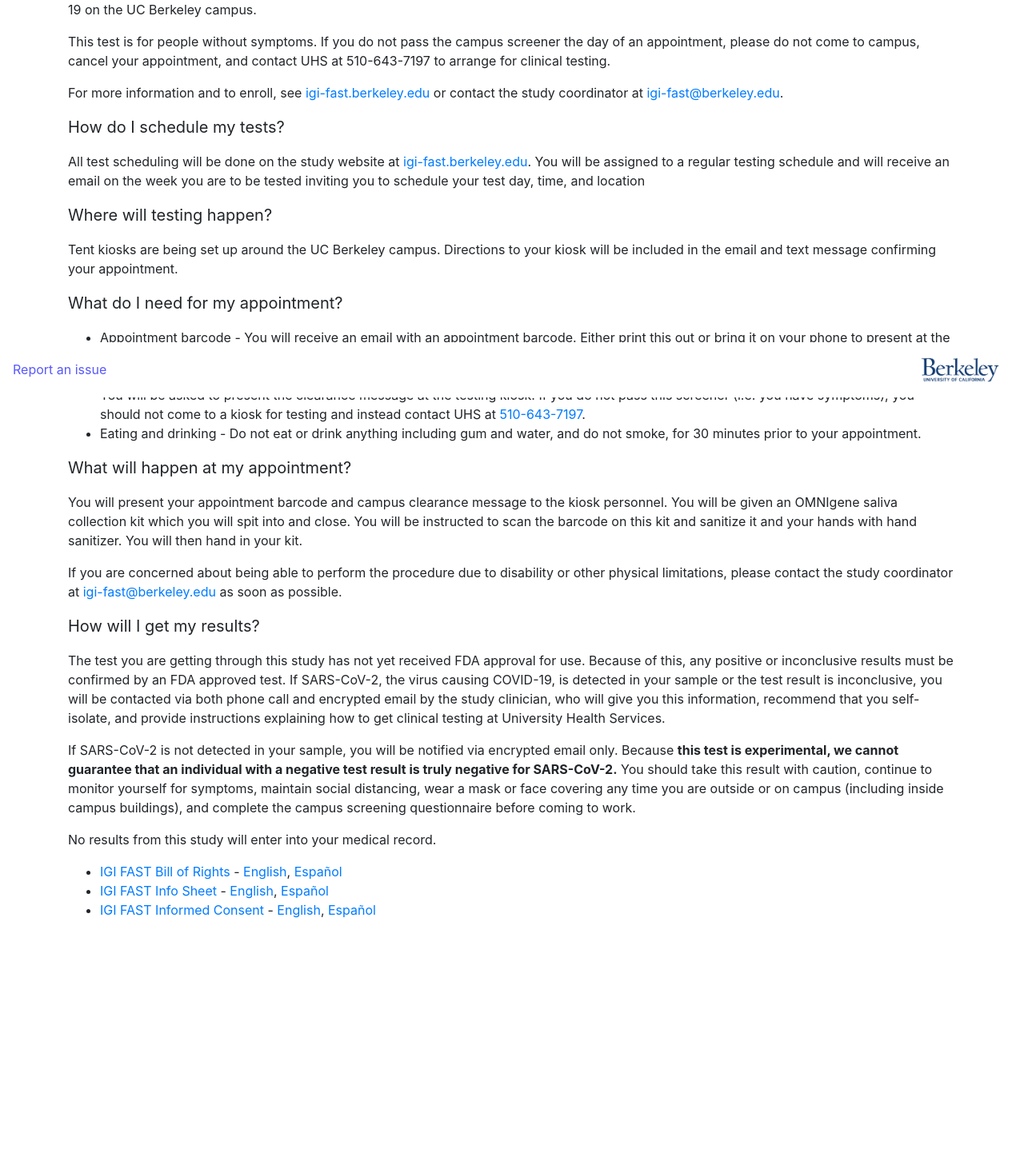
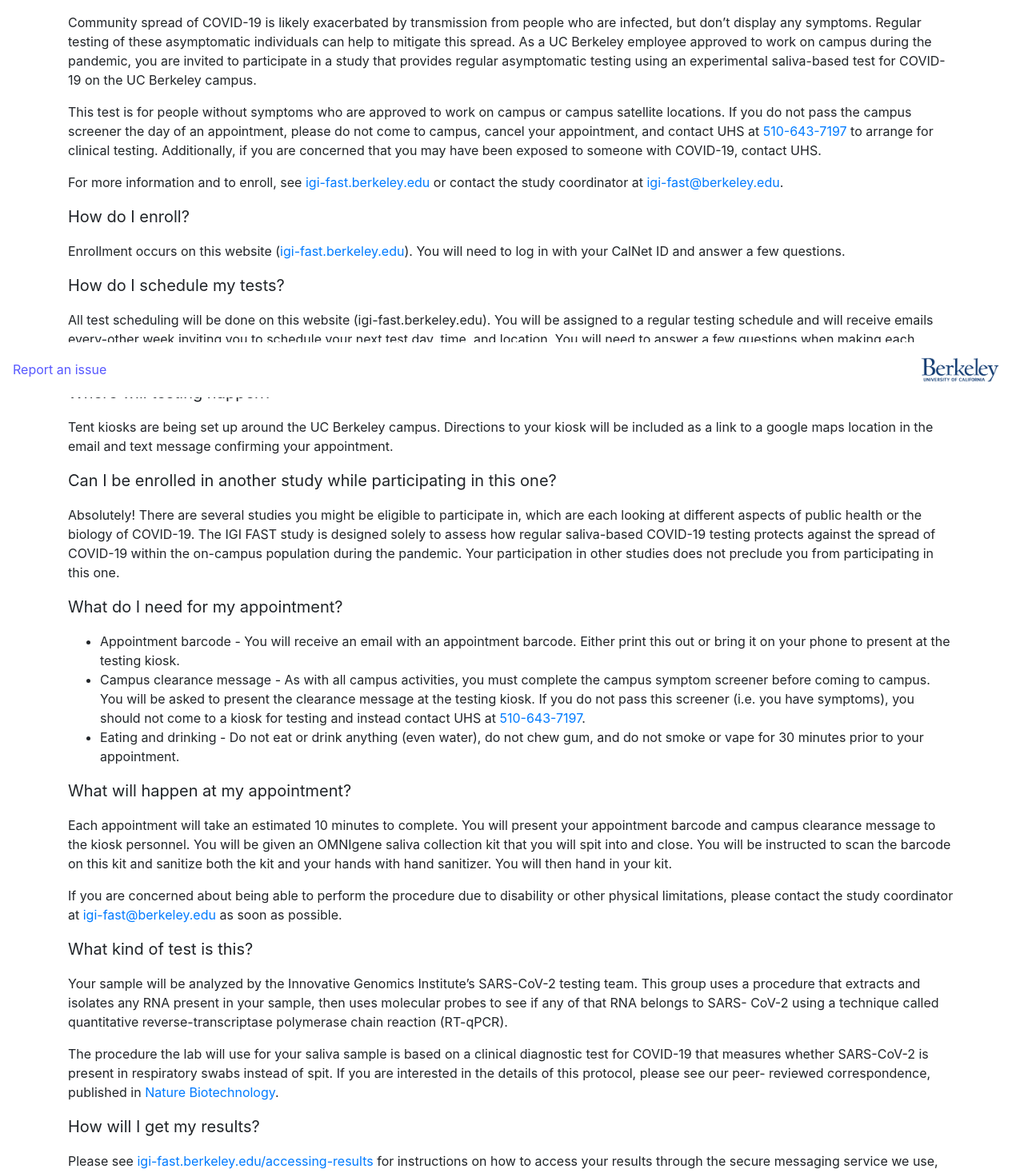
Before and after one commit to innovativegenomics/igi-testing-kiosk, a React (Create React App) app in the folder frontend/: page /about in a window 1280 px wide. Shown: the part 303-1770 px from the top of the page at 80% size. Before the commit the page ends 1549 px from the top, so only its background shows below. Built offline with nearby package versions, Linux system fonts and the light colour scheme; no server answers.

Commit message:
update about page

```diff
--- a/frontend/src/components/public/about.component.js
+++ b/frontend/src/components/public/about.component.js
@@ -1,4 +1,5 @@
 import React, { Component } from 'react';
+import { Link } from 'react-router-dom';
 import { Container } from 'react-bootstrap';
 
 import billOfRights from '../../media/billOfRightsEnglish.pdf';
@@ -8,101 +9,126 @@ import infoSheetSpanish from '../../media/infoSheetSpanish.pdf';
 import informedConsent from '../../media/informedConsentEnglish.pdf';
 import informedConsentSpanish from '../../media/informedConsentSpanish.pdf';
 
-import { getUser } from '../../actions/authActions';
-
 export default class About extends Component {
-  constructor(props) {
-    super(props);
-    this.state = {
-      auth: {
-        user: {},
-        loaded: false,
-        unauthed: false,
-        success: false
-      },
-    };
-  }
-  componentDidMount = async () => {
-    getUser().then(res => this.setState({ auth: { ...res, loaded: true } }));
-  }
   render() {
     return (
       <div>
         <Container>
           <p className='display-4 text-center'>IGI FAST: Free Asymptomatic Saliva Testing</p>
+          <ul>
+            <li><a href={billOfRights}>IGI FAST Bill of Rights</a> - <a href={billOfRights}>English</a>, <a href={billOfRightsSpanish}>Español</a></li>
+            <li><a href={infoSheet}>IGI FAST Info Sheet</a> - <a href={infoSheet}>English</a>, <a href={infoSheetSpanish}>Español</a></li>
+            <li><a href={informedConsent}>IGI FAST Informed Consent</a> - <a href={informedConsent}>English</a>, <a href={informedConsentSpanish}>Español</a></li>
+          </ul>
           <p>
             Community spread of COVID-19 is likely exacerbated by transmission from people who
-            are infected, but don’t display any symptoms. Regular testing of these
-            asymptomatic individuals can help to mitigate this spread. As a UC Berkeley employee
-            approved to work on campus during the pandemic, you are invited to participate in a
-            study that provides regular asymptomatic testing using an experimental saliva-based
-            test for COVID-19 on the UC Berkeley campus.
+            are infected, but don’t display any symptoms. Regular testing of these asymptomatic
+            individuals can help to mitigate this spread. As a UC Berkeley employee approved to
+            work on campus during the pandemic, you are invited to participate in a study that
+            provides regular asymptomatic testing using an experimental saliva-based test for
+            COVID-19 on the UC Berkeley campus.
           </p>
           <p>
-          This test is for people without symptoms. If you do not pass the campus screener the
-          day of an appointment, please do not come to campus, cancel your appointment, and contact
-          UHS at 510-643-7197 to arrange for clinical testing.
+            This test is for people without symptoms who are approved to work on campus or
+            campus satellite locations. If you do not pass the campus screener the day of an
+            appointment, please do not come to campus, cancel your appointment, and contact
+            UHS at <a href='tel:+15106437197'>510-643-7197</a> to arrange for clinical testing. Additionally, if you are concerned
+            that you may have been exposed to someone with COVID-19, contact UHS.
           </p>
           <p>
             For more information and to enroll, see <a href='https://igi-fast.berkeley.edu'>igi-fast.berkeley.edu</a> or contact the study
             coordinator at <a href='mailto:igi-fast@berkeley.edu'>igi-fast@berkeley.edu</a>.
           </p>
+          <p className='lead'><b>How do I enroll?</b></p>
+          <p>
+            Enrollment occurs on this website (<a href='https://igi-fast.berkeley.edu'>igi-fast.berkeley.edu</a>). You will need to log in with
+            your CalNet ID and answer a few questions.
+          </p>
           <p className='lead'><b>How do I schedule my tests?</b></p>
           <p>
-            All test scheduling will be done on the study website at <a href='https://igi-fast.berkeley.edu'>igi-fast.berkeley.edu</a>. You will
-            be assigned to a regular testing schedule and will receive an email on the week you are
-            to be tested inviting you to schedule your test day, time, and location
+            All test scheduling will be done on this website (<a>igi-fast.berkeley.edu</a>). You will be
+            assigned to a regular testing schedule and will receive emails every-other week inviting
+            you to schedule your next test day, time, and location. You will need to answer a few
+            questions when making each appointment.
           </p>
           <p className='lead'><b>Where will testing happen?</b></p>
           <p>
             Tent kiosks are being set up around the UC Berkeley campus. Directions to your kiosk
-            will be included in the email and text message confirming your appointment.
+            will be included as a link to a google maps location in the email and text message
+            confirming your appointment.
+          </p>
+          <p className='lead'><b>Can I be enrolled in another study while participating in this one?</b></p>
+          <p>
+            Absolutely! There are several studies you might be eligible to participate in, which are
+            each looking at different aspects of public health or the biology of COVID-19. The IGI
+            FAST study is designed solely to assess how regular saliva-based COVID-19 testing
+            protects against the spread of COVID-19 within the on-campus population during the
+            pandemic. Your participation in other studies does not preclude you from participating in
+            this one.
           </p>
           <p className='lead'><b>What do I need for my appointment?</b></p>
           <ul>
             <li>
-              Appointment barcode - You will receive an email with an appointment barcode.
-              Either print this out or bring it on your phone to present at the testing kiosk.
+              Appointment barcode - You will receive an email with an appointment barcode. Either
+              print this out or bring it on your phone to present at the testing kiosk.
             </li>
             <li>
               Campus clearance message - As with all campus activities, you must complete
-              the <a href='https://calberkeley.ca1.qualtrics.com/jfe/form/SV_3xTgcs162K19qRv'>campus symptom screener</a> before coming to campus. You will be asked to
-              present the clearance message at the testing kiosk. If you do not pass this
-              screener (i.e. you have symptoms), you should not come to a kiosk for testing
-              and instead contact UHS at <a href='tel:+15106437197'>510-643-7197</a>.
+              the campus symptom screener before coming to campus. You will be asked to present
+              the clearance message at the testing kiosk. If you do not pass this screener (i.e. you
+              have symptoms), you should not come to a kiosk for testing and instead contact UHS
+              at <a href='tel:+15106437197'>510-643-7197</a>.
             </li>
             <li>
-              Eating and drinking - Do not eat or drink anything including gum and water, and
-              do not smoke, for 30 minutes prior to your appointment.
+              Eating and drinking - Do not eat or drink anything (even water), do not chew gum, and
+              do not smoke or vape for 30 minutes prior to your appointment.
             </li>
           </ul>
           <p className='lead'><b>What will happen at my appointment?</b></p>
           <p>
-            You will present your appointment barcode and campus clearance message to the kiosk
-            personnel. You will be given an OMNIgene saliva collection kit which you will spit into
-            and close. You will be instructed to scan the barcode on this kit and sanitize it and your
-            hands with hand sanitizer. You will then hand in your kit.
+            Each appointment will take an estimated 10 minutes to complete. You will present your
+            appointment barcode and campus clearance message to the kiosk personnel. You will
+            be given an OMNIgene saliva collection kit that you will spit into and close. You will be
+            instructed to scan the barcode on this kit and sanitize both the kit and your hands with
+            hand sanitizer. You will then hand in your kit.
           </p>
           <p>
             If you are concerned about being able to perform the procedure due to disability or other
-            physical limitations, please contact the study coordinator at <a href='mailto:igi-fast@berkeley.edu'>igi-fast@berkeley.edu</a> as
+            physical limitations, please contact the study coordinator at <a href='mailto:igi-fast@berkeley.edu'>igi-fast@berkeley.edu</a> as
             soon as possible.
+          </p>
+          <p className='lead'><b>What kind of test is this?</b></p>
+          <p>
+            Your sample will be analyzed by the Innovative Genomics Institute’s SARS-CoV-2
+            testing team. This group uses a procedure that extracts and isolates any RNA present
+            in your sample, then uses molecular probes to see if any of that RNA belongs to SARS-
+            CoV-2 using a technique called quantitative reverse-transcriptase polymerase chain
+            reaction (RT-qPCR).
+          </p>
+          <p>
+            The procedure the lab will use for your saliva sample is based on a clinical diagnostic
+            test for COVID-19 that measures whether SARS-CoV-2 is present in respiratory swabs
+            instead of spit. If you are interested in the details of this protocol, please see our peer-
+            reviewed correspondence, published in <a href='https://www.nature.com/articles/s41587-020-0583-3'>Nature Biotechnology</a>.
           </p>
           <p className='lead'><b>How will I get my results?</b></p>
           <p>
+            Please see <Link to='/accessing-results'>igi-fast.berkeley.edu/accessing-results</Link> for instructions on how to access
+            your results through the secure messaging service we use, Virtru.
+
             The test you are getting through this study has not yet received FDA approval for use.
-            Because of this, any positive or inconclusive results must be confirmed by an FDA
-            approved test. If SARS-CoV-2, the virus causing COVID-19, is detected in your sample
+            Because of this, any positive or inconclusive results must be confirmed by an FDA-
+            authorized test. If SARS-CoV-2, the virus causing COVID-19, is detected in your sample
             or the test result is inconclusive, you will be contacted via both phone call and encrypted
-            email by the study clinician, who will give you this information, recommend that you
-            self-isolate, and provide instructions explaining how to get clinical testing at University
+            email by the study clinician, who will give you this information, recommend that you self-
+            isolate, and provide instructions explaining how to get clinical testing at University
             Health Services.
           </p>
           <p>
             If SARS-CoV-2 is not detected in your sample, you will be notified via encrypted email
-            only. Because <b>this test is experimental, we cannot guarantee that an individual
-            with a negative test result is truly negative for SARS-CoV-2.</b> You should take this
-            result with caution, continue to monitor yourself for symptoms, maintain social
+            only. Remember that this test is experimental and we cannot guarantee that an
+            individual with a negative test result is truly negative for SARS-CoV-2. You should take
+            this result with caution, continue to monitor yourself for symptoms, maintain social
             distancing, wear a mask or face covering any time you are outside or on campus
             (including inside campus buildings), and complete the campus screening questionnaire
             before coming to work.
@@ -110,11 +136,6 @@ export default class About extends Component {
           <p>
             No results from this study will enter into your medical record.
           </p>
-          <ul>
-            <li><a href={billOfRights}>IGI FAST Bill of Rights</a> - <a href={billOfRights}>English</a>, <a href={billOfRightsSpanish}>Español</a></li>
-            <li><a href={infoSheet}>IGI FAST Info Sheet</a> - <a href={infoSheet}>English</a>, <a href={infoSheetSpanish}>Español</a></li>
-            <li><a href={informedConsent}>IGI FAST Informed Consent</a> - <a href={informedConsent}>English</a>, <a href={informedConsentSpanish}>Español</a></li>
-          </ul>
         </Container>
       </div>
     );
```
Also changed, not shown: frontend/src/components/accessing-results.component.js (added, +35 -0 lines).
